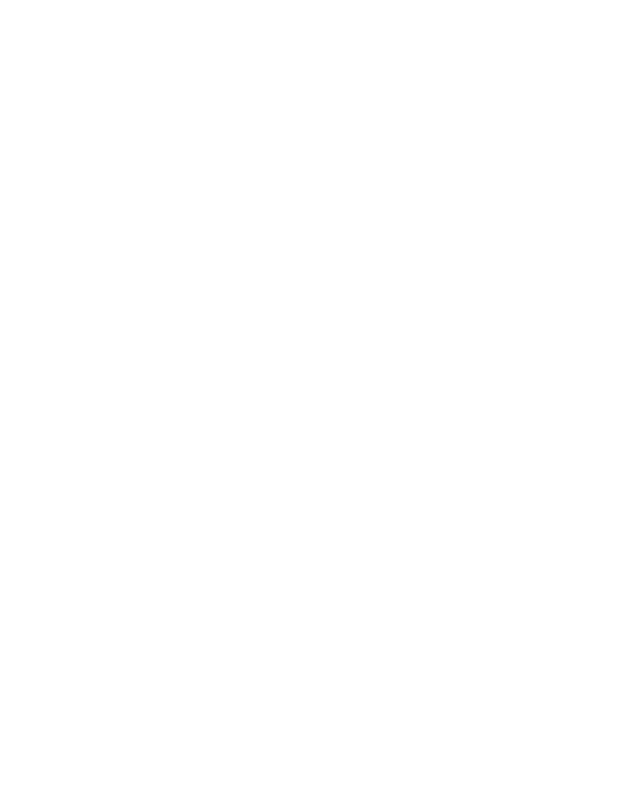
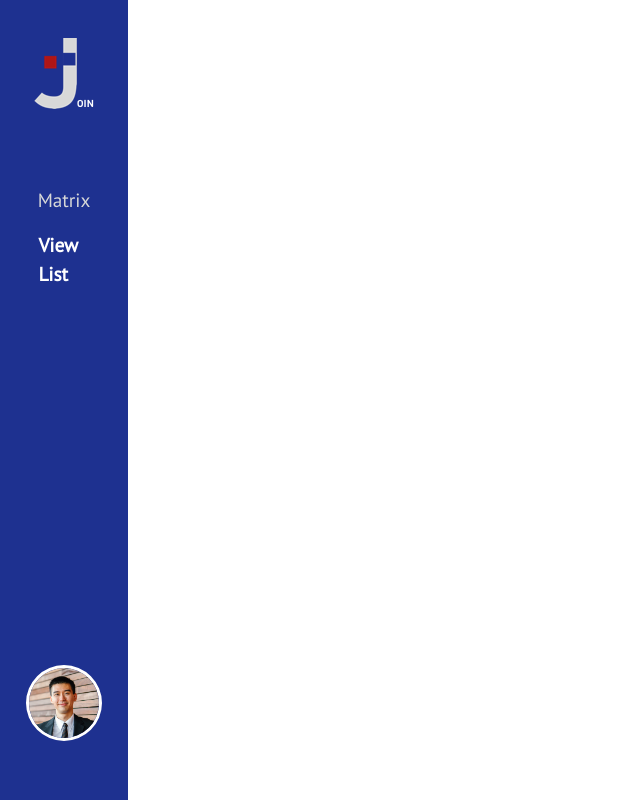
Before and after one commit to CarinaKarthaus/task-management, a plain HTML site: page index.html in a window 1280 px wide. Shown: the whole page, without its empty margins (0-640 px from the left). Drawn offline with nearby package versions, Linux system fonts and the light colour scheme.

```diff
--- a/index.html
+++ b/index.html
@@ -10,7 +10,12 @@
     <link href="https://fonts.googleapis.com/css2?family=PT+Sans&display=swap" rel="stylesheet">
 </head>
 <body>
-
+    <divp class="side-bar">
+        <img src="img/logo.png">
+        <p>Matrix</p>
+        <p class="page-selected">View List</p>
+        <img src="img/profile.jpg" class="profile-pic">
+    </div>
 
 
 
--- a/style.css
+++ b/style.css
@@ -1,3 +1,4 @@
+/* Style for all sites */
 body {
     font-family: 'PT Sans', sans-serif;
     display: flex;
@@ -18,7 +19,6 @@ label {
     font-weight: bolder;
     font-size: larger;
 }
-
 .side-bar {
     width: 10%;
     height: 100vH;
@@ -33,7 +33,6 @@ label {
 .side-bar img {
     margin-bottom: 4em;
 }
-
 .profile-pic {
     width: 4em;
     object-fit: cover;
@@ -41,7 +40,10 @@ label {
     margin-top: 45vH;
     border: white solid;
     margin-bottom: 4em;
-
+}
+.page-selected {
+    font-weight: bold;
+    color: white;
 }
 .subheading {
     color: #1E3190;
@@ -59,6 +61,9 @@ label {
     padding-right: 3% !important;
     padding-left: 3% !important;
 }
+
+
+/* Style for Add-Task site */
 .form-control {
     font-size: 1.2rem;
 }
@@ -76,7 +81,6 @@ label {
     width: 20%;
     object-fit: contain;
 }
-
 .btn-row {
     display: block;
     justify-content: right;
@@ -86,8 +90,8 @@ label {
     float: right;
 }
 
+
 /* Style for the Matrix Site */
-
 .matrix-main-box {
     padding: 1em;
     width: 100%;
@@ -137,7 +141,6 @@ h4 {
     border-right: black 10px solid;
     border-bottom: transparent 10px solid;
 }
-
     /* Content inside the matrix */
 h3 {
     font-size: 24px;
```
Also changed, not shown: tasks.html (+4 -4 lines).
